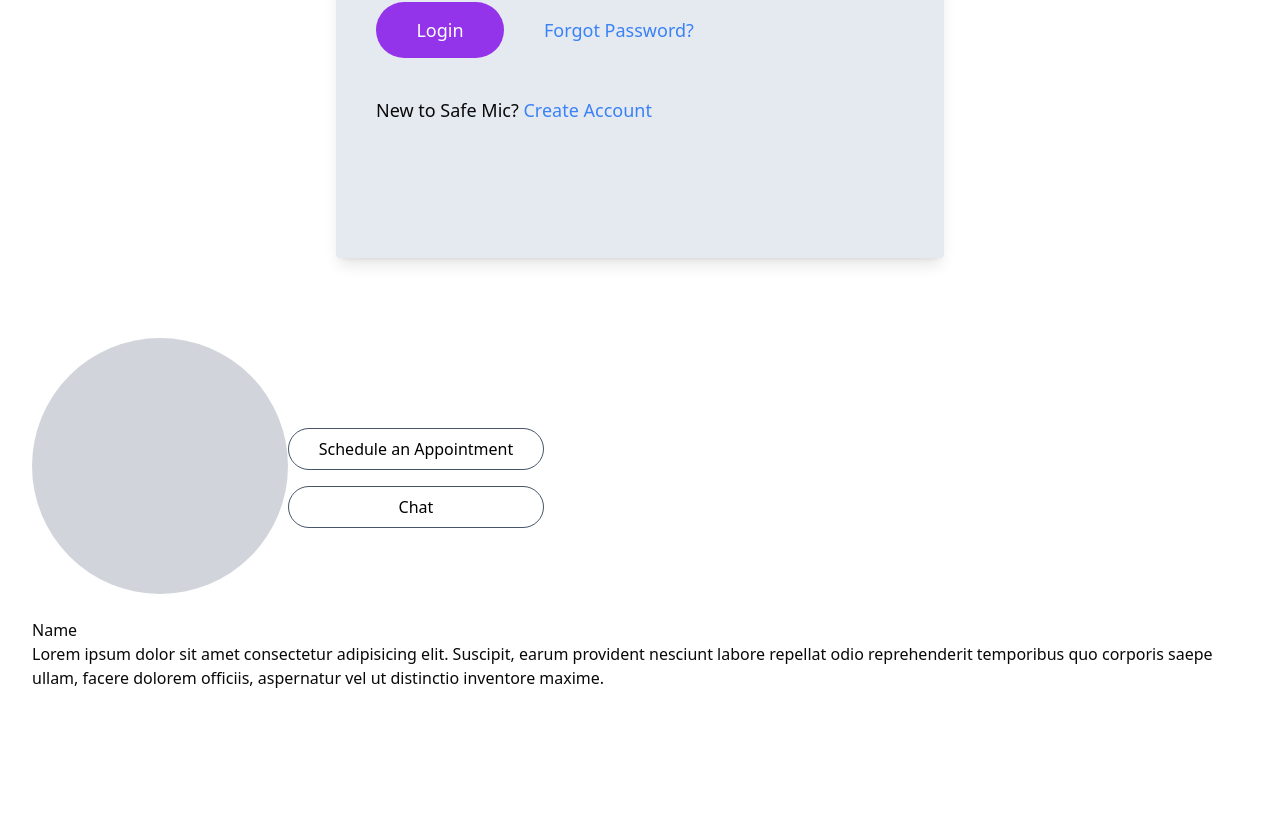
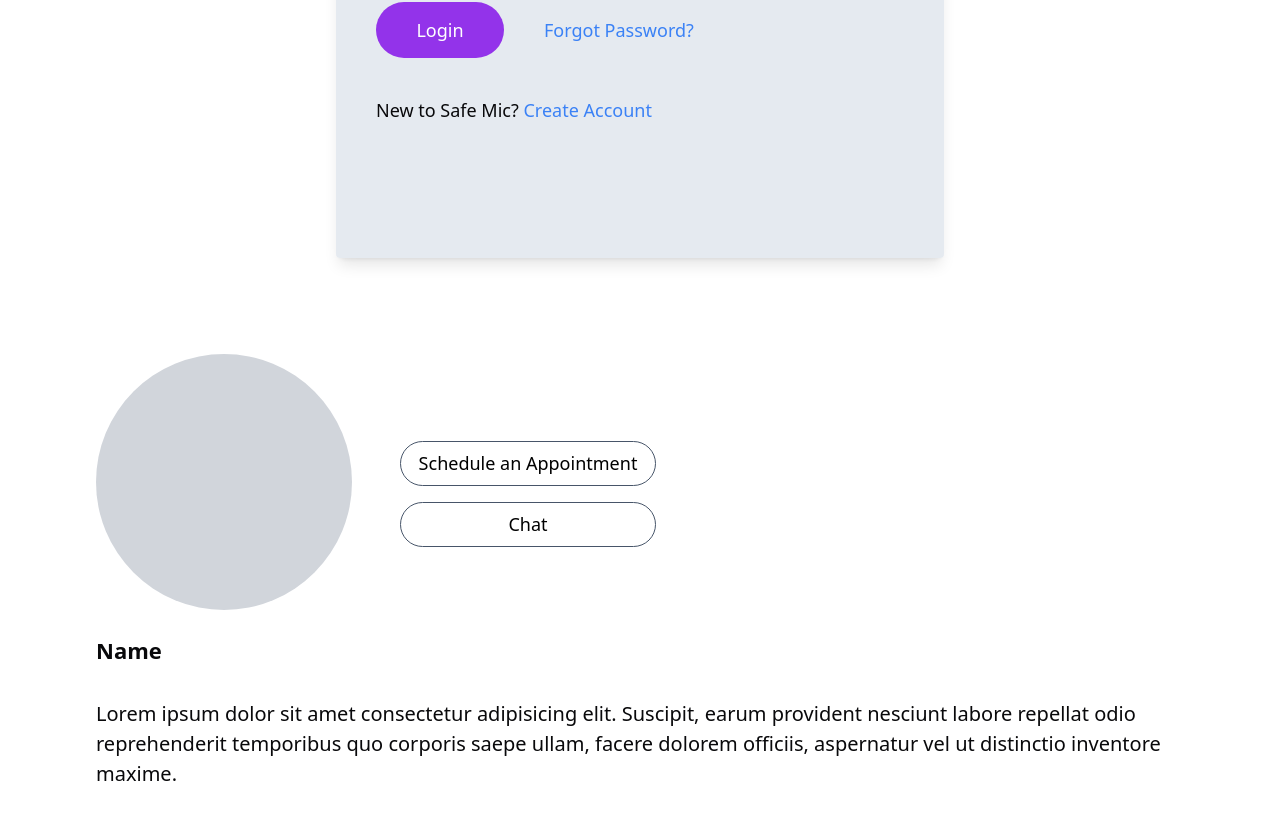
Before and after one commit to Kad-19/safe-mic-project, a React (Vite) app: page / in a window 1280 px wide. Shown: the part 502-1322 px from the top of the page. Before the commit the page ends 1224 px from the top, so only its background shows below. Built offline with nearby package versions, Linux system fonts and the light colour scheme.

Commit message:
counseinfo font edit

```diff
--- a/src/component/Counselor info/CounseInfo.jsx
+++ b/src/component/Counselor info/CounseInfo.jsx
@@ -3,19 +3,17 @@ import React from 'react'
 
 const CounseInfo = () => {
   return (
-        <div className="m-8 ">
-        <div className="flex flex- items-center">
+    <div className="m-24 ">
+      <div className="flex flex- items-center text-[18px]">
         <div className="flex justify-center items-center h-64 w-64 bg-gray-300 rounded-full mb-6"></div>
+          <div className="flex flex-col items-center ml-12">
+            <button type="submit" className="w-64 rounded-full bg-white text-black hover:bg-gray-300 py-2 transition-colors duration-200 border border-slate-600 mb-4">Schedule an Appointment</button>
+            <button type="submit" className="w-64 rounded-full bg-white text-black hover:bg-gray-300 py-2 transition-colors duration-200 border border-slate-600">Chat</button>
+          </div>
+      </div>
 
-          <div className="flex flex-col items-center"> <button type="submit" className="w-64 rounded-full bg-white text-black hover:bg-gray-300 py-2 transition-colors duration-200 border border-slate-600 mb-4">Schedule an Appointment</button>
-          <button type="submit" className="w-64 rounded-full bg-white text-black hover:bg-gray-300 py-2 transition-colors duration-200 border border-slate-600">Chat</button>
-
-        </div>
-
-        </div>
-
-        <p> Name</p>
-      <p>Lorem ipsum dolor sit amet consectetur adipisicing elit. Suscipit, earum provident nesciunt labore repellat odio reprehenderit temporibus quo corporis saepe ullam, facere dolorem officiis, aspernatur vel ut distinctio inventore maxime.</p>
+      <p className="text-[22px] mb-8 md:font-bold" > Name</p>
+      <p className="text-[20px]">Lorem ipsum dolor sit amet consectetur adipisicing elit. Suscipit, earum provident nesciunt labore repellat odio reprehenderit temporibus quo corporis saepe ullam, facere dolorem officiis, aspernatur vel ut distinctio inventore maxime.</p>
 
     </div>
   )
```
